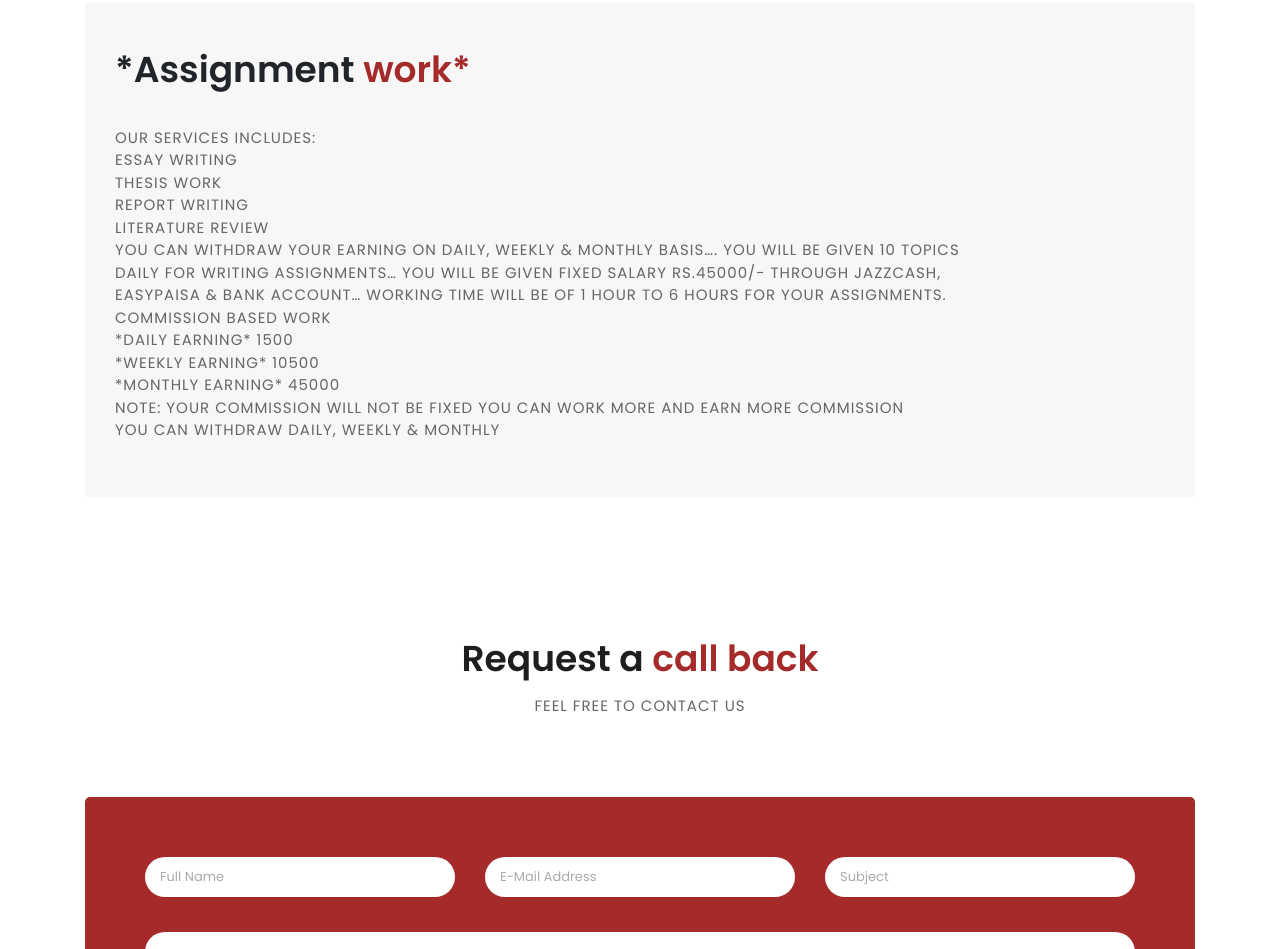
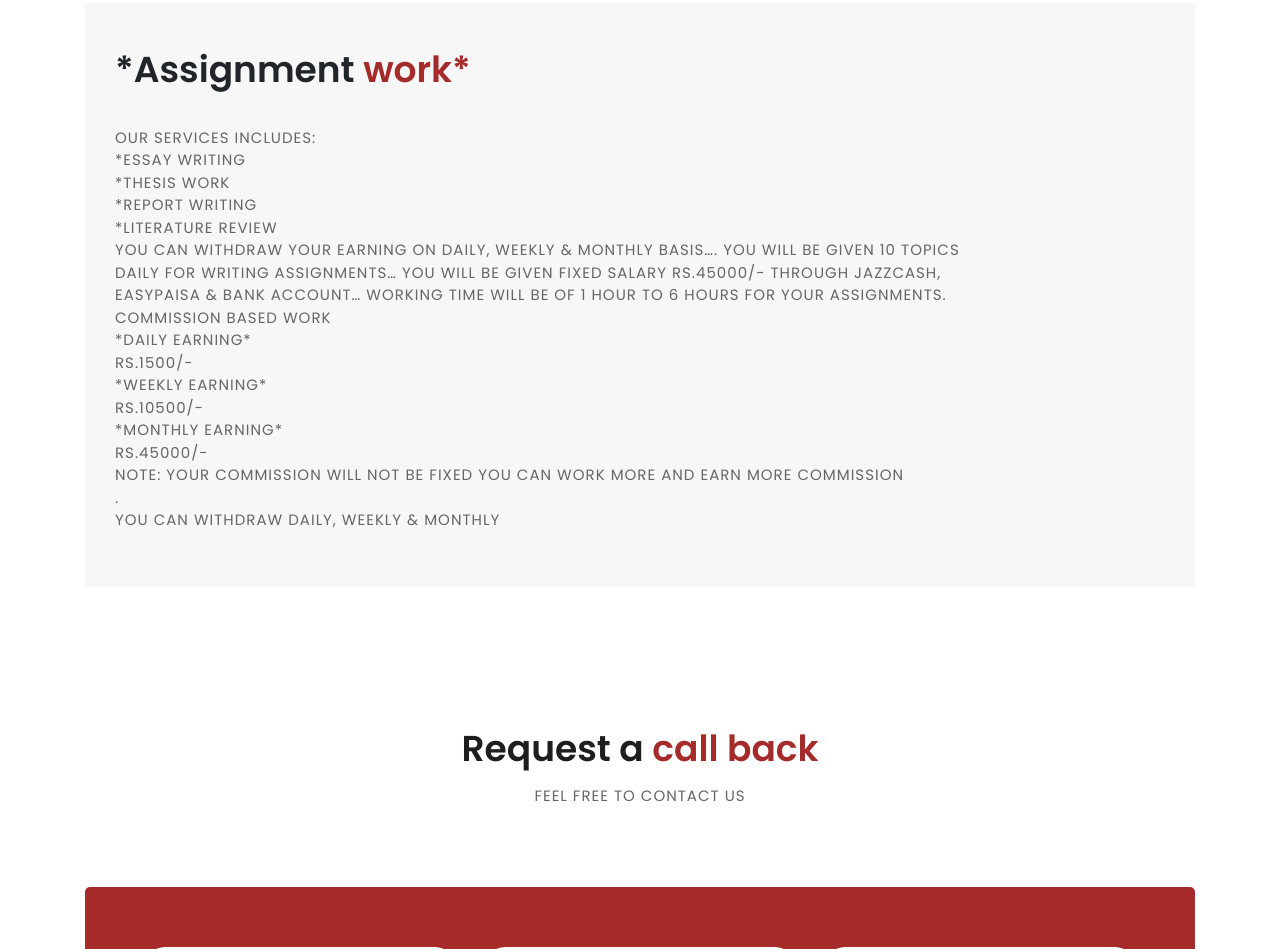
Before and after one commit to h1562/www.writingstarlogistic.com, a plain HTML site: page index.html in a window 1280 px wide. Shown: the part 1742-2691 px from the top of the page. Drawn offline with Linux system fonts and the light colour scheme.

Commit message:
Update index.html

```diff
--- a/index.html
+++ b/index.html
@@ -155,10 +155,10 @@
                     <span>
                     	Our Services Includes:
           <ul>
-          	<li>Essay Writing</li>
-          	<li>Thesis Work</li>
-          	<li>Report Writing</li>
-          	<li>Literature Review</li>
+          	<li>*Essay Writing</li>
+          	<li>*Thesis Work</li>
+          	<li>*Report Writing</li>
+          	<li>*Literature Review</li>
           	<li>
           		You Can withdraw your earning on Daily, Weekly & Monthly Basis….
 You will be given 10 topics daily for writing assignments… you will be given fixed salary Rs.45000/- through JazzCash, EasyPaisa & Bank Account… Working time will be of 1 hour to 6 hours for your assignments.
@@ -166,19 +166,20 @@
           	</li>
           	<li>
           		*Daily earning*
-       1500
+              <li>Rs.1500/-</li>
           	</li>
           	<li>
           		*Weekly earning*
-       10500
+              <li>Rs.10500/-</li>
           	</li>
           	<li>
           		*Monthly earning*
-        45000
+              <li>Rs.45000/-</li>
           	</li>
           	<li>
           		Note: Your commission will not be fixed you can work more and earn more commission
           	</li>
+            .
           	<li>
           		You can withdraw Daily, Weekly & Monthly
           	</li>
```
